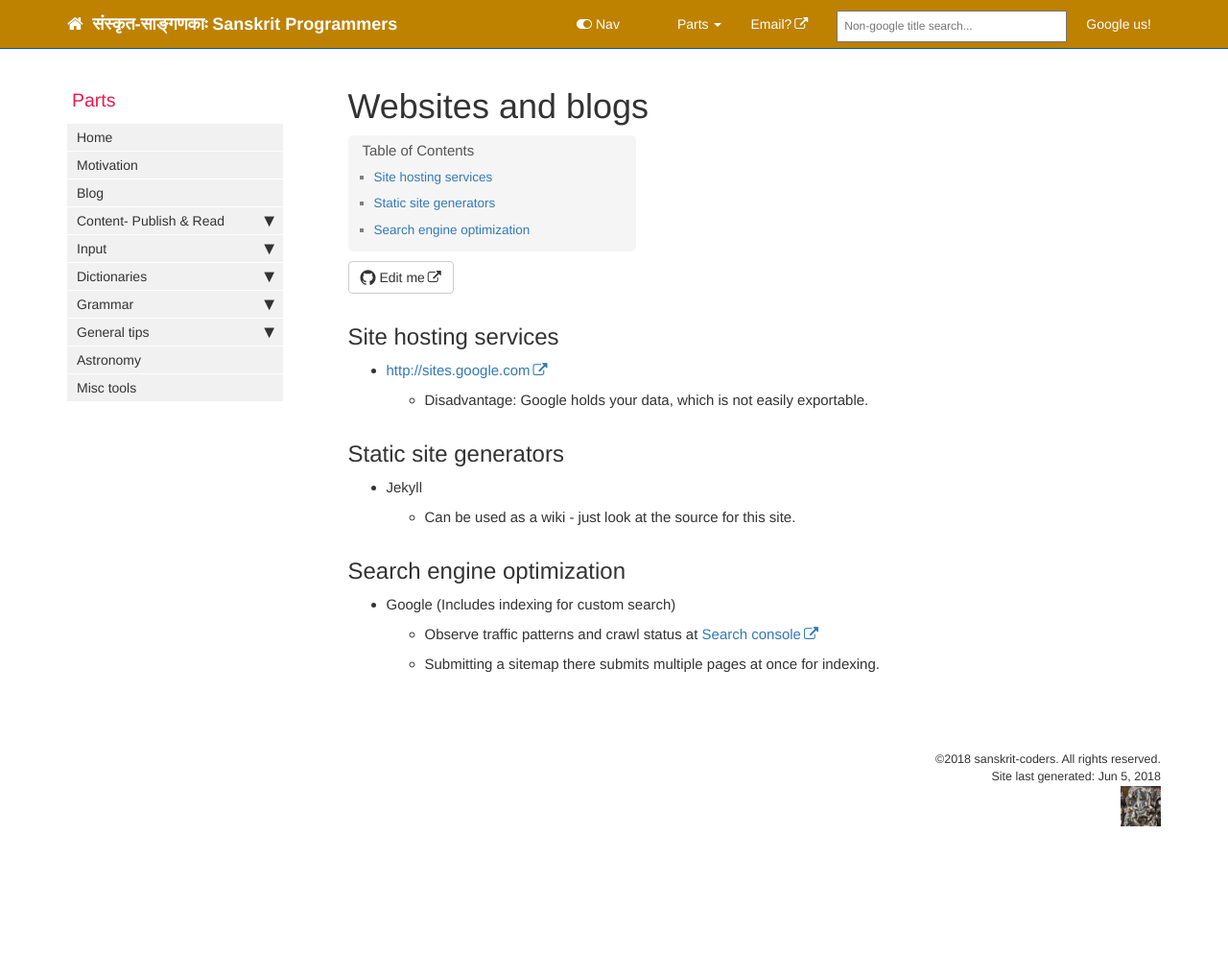
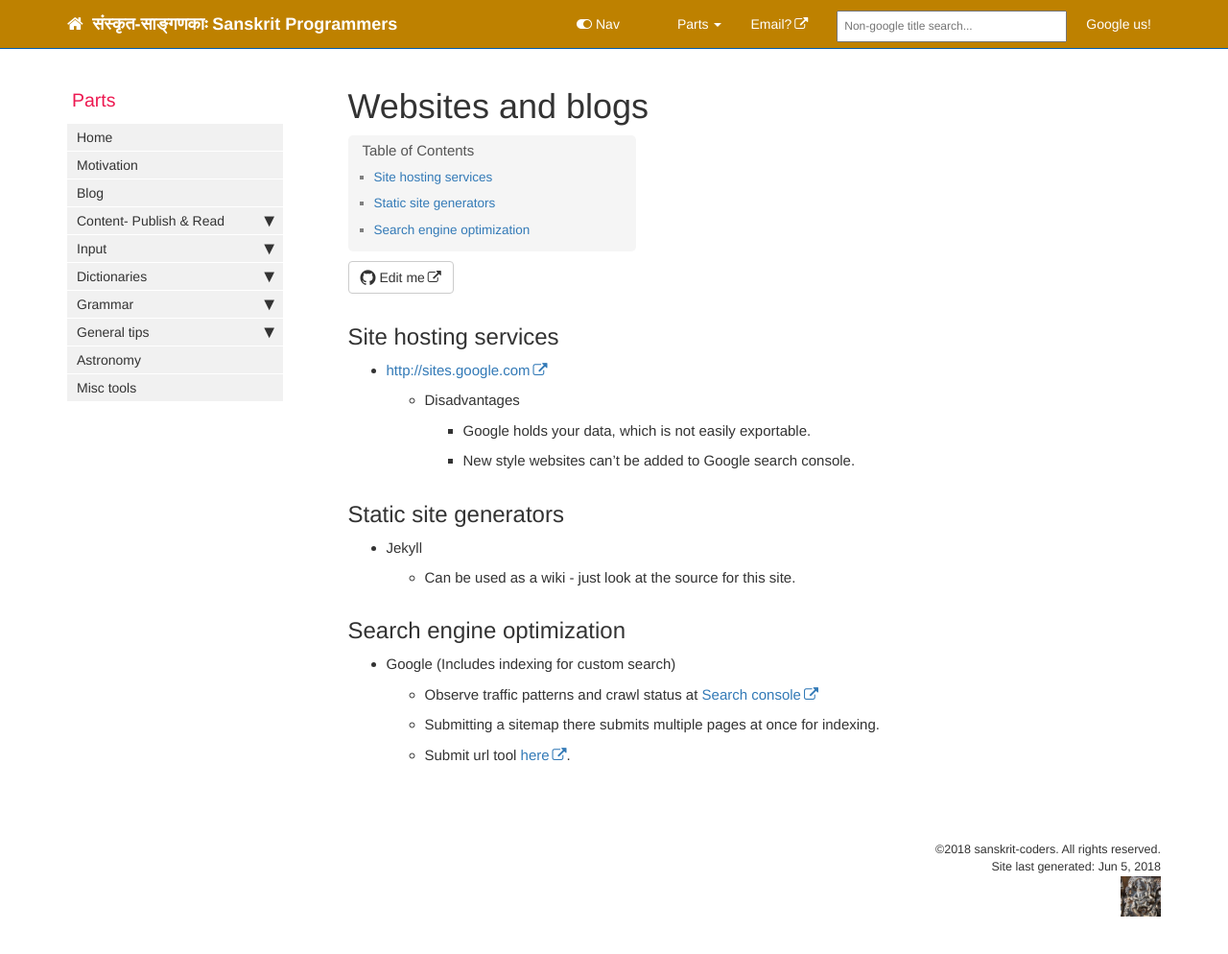
Before and after one commit to sanskrit-coders/jekyll-site-archived, a Jekyll site: the page built from pages/content/websites.md, in a window 1280 px wide and 1015 px high. Shown: the top 994 px of the window at 96% size. Built offline with Jekyll 4.4.1, drawn with Linux system fonts in a browser that asks for light colours; nearby versions of some CDN libraries; comment, search, counter and statistics services are not loaded.

Commit message:
Content update

```diff
--- a/pages/content/websites.md
+++ b/pages/content/websites.md
@@ -4,7 +4,9 @@ title: Websites and blogs
 
 ## Site hosting services
 - <http://sites.google.com>
-  - Disadvantage: Google holds your data, which is not easily exportable.
+  - Disadvantages
+    - Google holds your data, which is not easily exportable.
+    - New style websites can't be added to Google search console.
 
 ## Static site generators
 - Jekyll
@@ -14,3 +16,4 @@ title: Websites and blogs
 - Google (Includes indexing for custom search)
   - Observe traffic patterns and crawl status at [Search console](https://www.google.com/webmasters/tools)
   - Submitting a sitemap there submits multiple pages at once for indexing.
+  - Submit url tool [here](https://www.google.com/webmasters/tools/submit-url).
```
